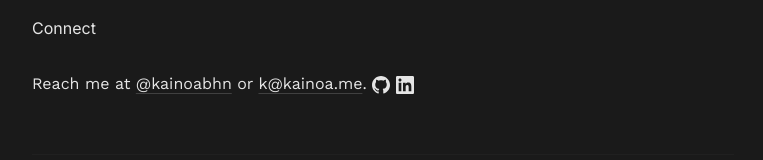
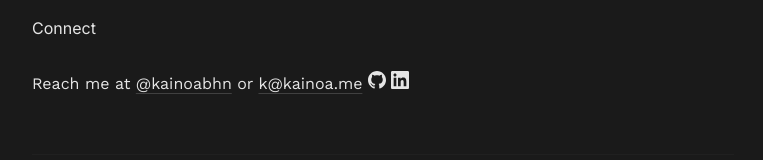
Before and after one commit to notkainoa/kainoa.me, a React (Vite) app: page / in a window 1280 px wide. Shown: the part 1376-1536 px from the top of the page, without its empty margins (257-1020 px from the left). Built offline with nearby package versions, Linux system fonts and the light colour scheme.

Commit message:
Connect section revamp

```diff
--- a/App.tsx
+++ b/App.tsx
@@ -72,13 +72,12 @@ const App: React.FC = () => {
             <a href="https://x.com/kainoabhn" target="_blank" rel="noopener noreferrer" className="hover:text-white transition-colors underline decoration-neutral-700 underline-offset-4">@kainoabhn</a>
             {' or '}
             <a href="#" onClick={handleCopyEmail} className="hover:text-white transition-colors underline decoration-neutral-700 underline-offset-4">k@kainoa.me</a>
-            .
             {' '}
             <a
               href="https://github.com/notkainoa"
               target="_blank"
               rel="noopener noreferrer"
-              className="text-[#E5E5E5] hover:text-white transition-colors inline-flex items-center align-middle"
+              className="text-[#E5E5E5] hover:text-white transition-colors inline-flex items-center align-baseline"
               aria-label="GitHub"
             >
               <svg viewBox="0 0 24 24" fill="currentColor" className="w-[18px] h-[18px]">
@@ -90,7 +89,7 @@ const App: React.FC = () => {
               href="https://www.linkedin.com/in/kainoa-newton-36b193307/"
               target="_blank"
               rel="noopener noreferrer"
-              className="text-[#E5E5E5] hover:text-white transition-colors inline-flex items-center align-middle"
+              className="text-[#E5E5E5] hover:text-white transition-colors inline-flex items-center align-baseline"
               aria-label="LinkedIn"
             >
               <svg viewBox="0 0 24 24" fill="currentColor" className="w-[18px] h-[18px]">
```
